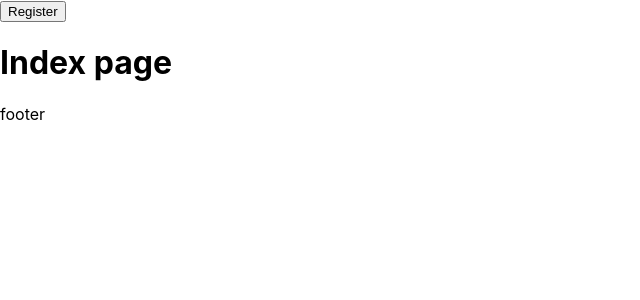
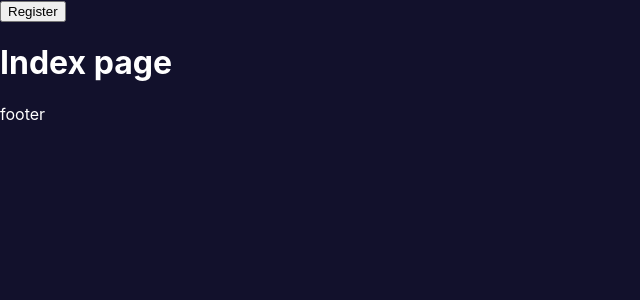
Before and after one commit to ArMinasyan/footbet_front, a Next.js app: page / in a window 1280 px wide. Shown: the top 300 px of the page, without its empty margins (0-640 px from the left). Built offline with nearby package versions, Linux system fonts and the light colour scheme.

Commit message:
changed global background color

```diff
--- a/styles/globals.css
+++ b/styles/globals.css
@@ -1,5 +1,12 @@
+:root {
+  --pageColor: #12112C;
+  --textColor: #FFFFFF;
+}
+
 html,
 body {
+  background-color: var(--pageColor);
+  color: var(--textColor);
   padding: 0;
   margin: 0;
   font-family: -apple-system, BlinkMacSystemFont, Segoe UI, Roboto, Oxygen,
```
